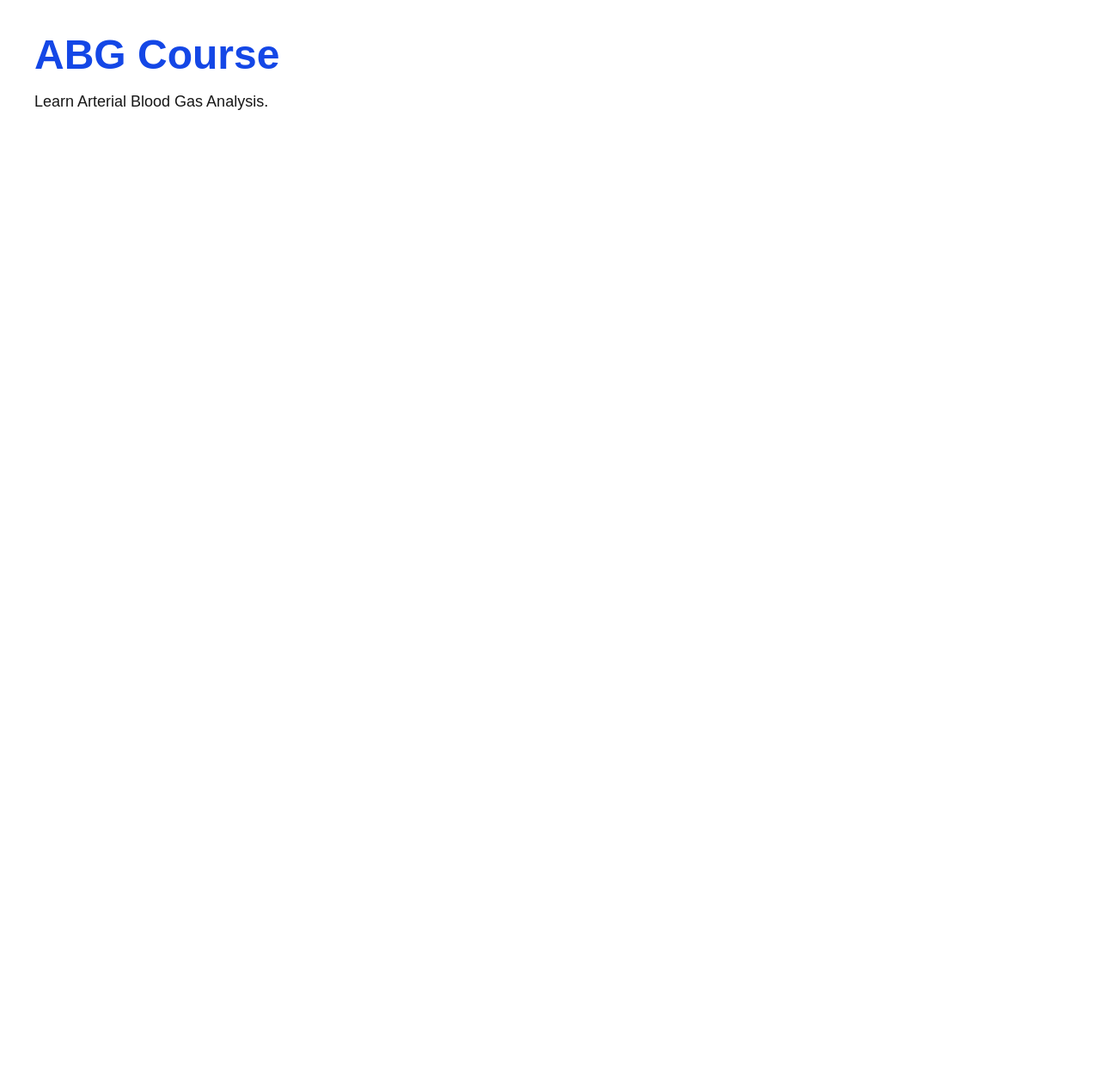
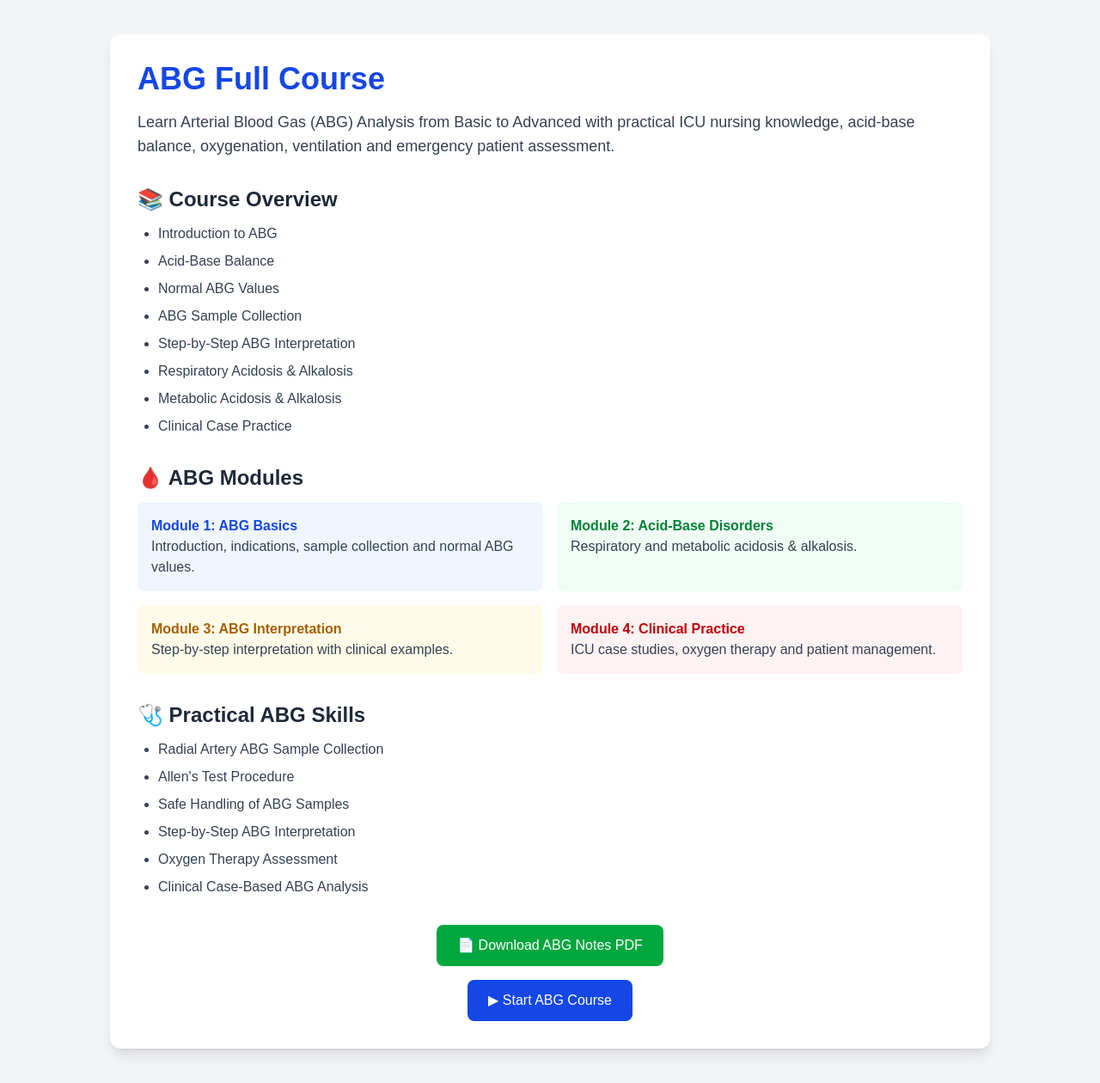
Before and after one commit to dubeyavinash557-sudo/icu-learning-portal, a Next.js app in the folder client/: page /courses/abg in a window 1280 px wide. Shown: the whole page at 86% size. Before the commit the page ends 800 px from the top, so only its background shows below. Built offline with nearby package versions, Linux system fonts and the light colour scheme.

Commit message:
Complete professional ABG course page

```diff
--- a/client/app/courses/abg/page.tsx
+++ b/client/app/courses/abg/page.tsx
@@ -1,13 +1,119 @@
 export default function ABGPage() {
   return (
-    <main className="min-h-screen p-10">
-      <h1 className="text-5xl font-bold text-blue-700">
-        ABG Course
-      </h1>
+    <main className="min-h-screen bg-gray-100 py-10">
+      <div className="max-w-5xl mx-auto bg-white rounded-xl shadow-lg p-8">
 
-      <p className="mt-4 text-lg">
-        Learn Arterial Blood Gas Analysis.
+        {/* Title */}
+        <h1 className="text-4xl font-bold text-blue-700 mb-4">
+          ABG Full Course
+        </h1>
+
+        {/* Description */}
+        <p className="text-gray-700 text-lg mb-8">
+          Learn Arterial Blood Gas (ABG) Analysis from Basic to Advanced with
+          practical ICU nursing knowledge, acid-base balance, oxygenation,
+          ventilation and emergency patient assessment.
+        </p>
+        {/* Course Overview */}
+<section className="mb-8">
+  <h2 className="text-2xl font-semibold text-gray-800 mb-3">
+    📚 Course Overview
+  </h2>
+
+  <ul className="list-disc ml-6 text-gray-700 space-y-2">
+    <li>Introduction to ABG</li>
+    <li>Acid-Base Balance</li>
+    <li>Normal ABG Values</li>
+    <li>ABG Sample Collection</li>
+    <li>Step-by-Step ABG Interpretation</li>
+    <li>Respiratory Acidosis & Alkalosis</li>
+    <li>Metabolic Acidosis & Alkalosis</li>
+    <li>Clinical Case Practice</li>
+  </ul>
+</section>
+{/* ABG Modules */}
+<section className="mb-8">
+  <h2 className="text-2xl font-semibold text-gray-800 mb-3">
+    🩸 ABG Modules
+  </h2>
+
+  <div className="grid md:grid-cols-2 gap-4">
+
+    <div className="bg-blue-50 p-4 rounded-lg">
+      <h3 className="font-bold text-blue-700">
+        Module 1: ABG Basics
+      </h3>
+      <p className="text-gray-700">
+        Introduction, indications, sample collection and normal ABG values.
       </p>
+    </div>
+
+    <div className="bg-green-50 p-4 rounded-lg">
+      <h3 className="font-bold text-green-700">
+        Module 2: Acid-Base Disorders
+      </h3>
+      <p className="text-gray-700">
+        Respiratory and metabolic acidosis & alkalosis.
+      </p>
+    </div>
+
+    <div className="bg-yellow-50 p-4 rounded-lg">
+      <h3 className="font-bold text-yellow-700">
+        Module 3: ABG Interpretation
+      </h3>
+      <p className="text-gray-700">
+        Step-by-step interpretation with clinical examples.
+      </p>
+    </div>
+
+    <div className="bg-red-50 p-4 rounded-lg">
+      <h3 className="font-bold text-red-700">
+        Module 4: Clinical Practice
+      </h3>
+      <p className="text-gray-700">
+        ICU case studies, oxygen therapy and patient management.
+      </p>
+    </div>
+
+  </div>
+</section>
+{/* Practical ABG Skills */}
+<section className="mb-8">
+
+  <h2 className="text-2xl font-semibold text-gray-800 mb-3">
+    🩺 Practical ABG Skills
+  </h2>
+
+  <ul className="list-disc ml-6 text-gray-700 space-y-2">
+    <li>Radial Artery ABG Sample Collection</li>
+    <li>Allen's Test Procedure</li>
+    <li>Safe Handling of ABG Samples</li>
+    <li>Step-by-Step ABG Interpretation</li>
+    <li>Oxygen Therapy Assessment</li>
+    <li>Clinical Case-Based ABG Analysis</li>
+  </ul>
+
+</section>
+{/* Buttons */}
+<div className="mt-8 text-center space-y-4">
+
+  <a
+    href="/pdfs/abg-notes.pdf"
+    target="_blank"
+    className="inline-block bg-green-600 text-white px-6 py-3 rounded-lg hover:bg-green-700"
+  >
+    📄 Download ABG Notes PDF
+  </a>
+
+  <br />
+
+  <button className="bg-blue-700 text-white px-6 py-3 rounded-lg hover:bg-blue-800">
+    ▶ Start ABG Course
+  </button>
+
+</div>
+
+      </div>
     </main>
   );
 }
```
